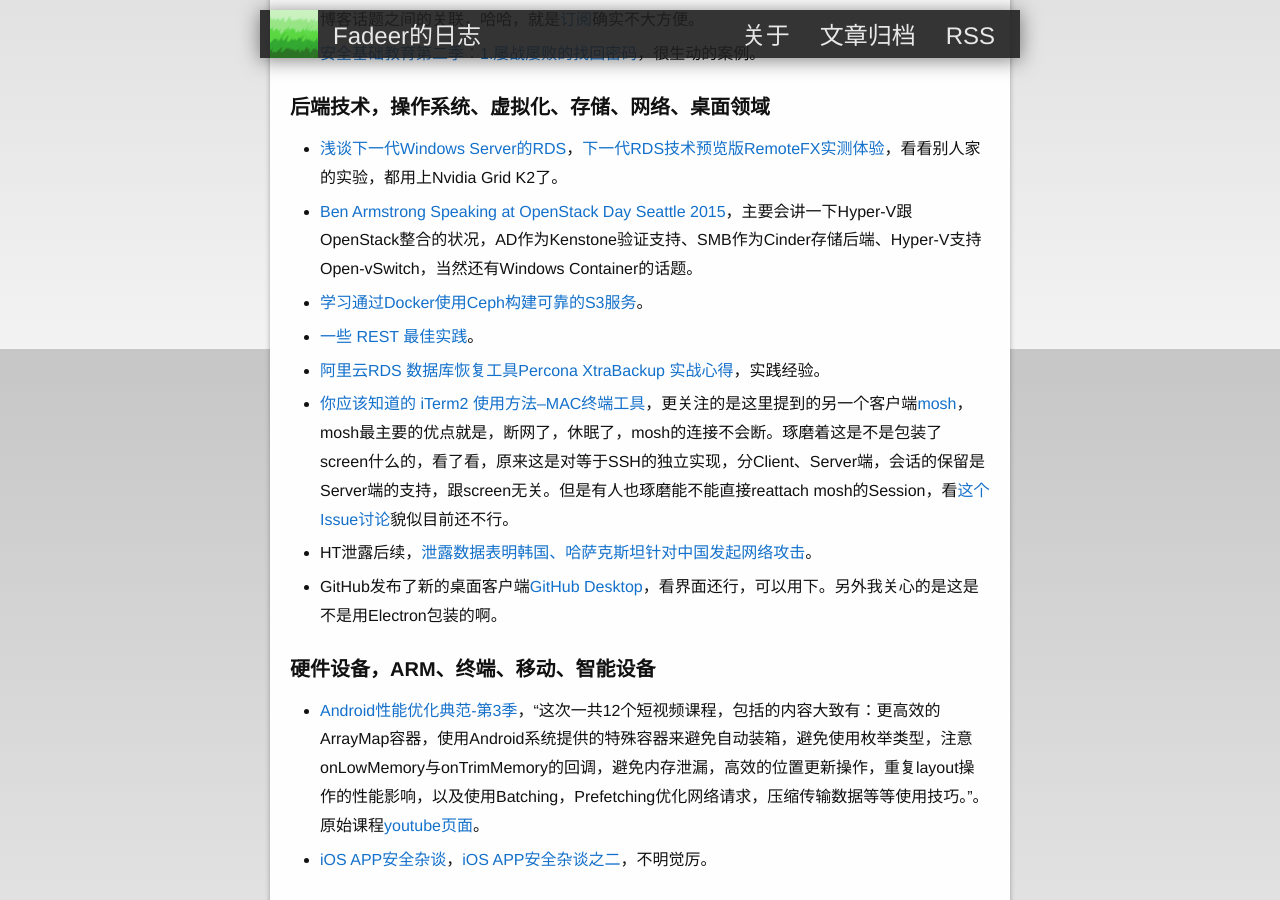
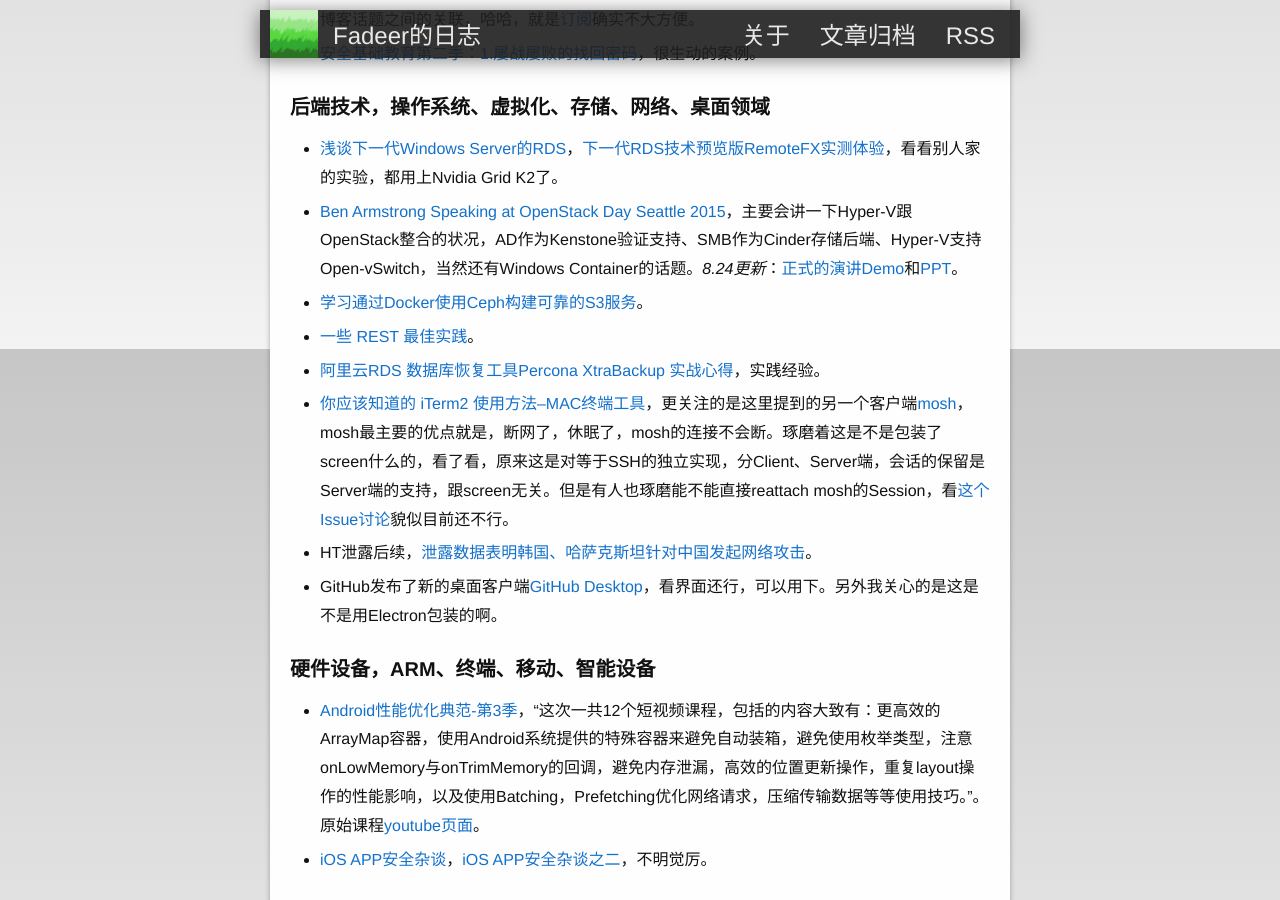
Before and after one commit to fadeer/fadeer.github.io, a Jekyll site: the page built from _posts/weekly/2015-08-17-weekly-35.markdown, in a window 1280 px wide and 900 px high, scrolled down 551 px. Built offline with Jekyll 4.4.1, drawn with Linux system fonts in a browser that asks for light colours.

Commit message:
update post

```diff
--- a/_posts/weekly/2015-08-17-weekly-35.markdown
+++ b/_posts/weekly/2015-08-17-weekly-35.markdown
@@ -21,7 +21,7 @@
 后端技术，操作系统、虚拟化、存储、网络、桌面领域
 ----
 * [浅谈下一代Windows Server的RDS](http://rdsrv.blog.51cto.com/2996778/1675721)，[下一代RDS技术预览版RemoteFX实测体验](http://rdsrv.blog.51cto.com/2996778/1683695)，看看别人家的实验，都用上Nvidia Grid K2了。
-* [Ben Armstrong Speaking at OpenStack Day Seattle 2015](http://blogs.msdn.com/b/virtual_pc_guy/archive/2015/08/10/i-m-speaking-at-openstack-day-seattle-2015.aspx)，主要会讲一下Hyper-V跟OpenStack整合的状况，AD作为Kenstone验证支持、SMB作为Cinder存储后端、Hyper-V支持Open-vSwitch，当然还有Windows Container的话题。
+* [Ben Armstrong Speaking at OpenStack Day Seattle 2015](http://blogs.msdn.com/b/virtual_pc_guy/archive/2015/08/10/i-m-speaking-at-openstack-day-seattle-2015.aspx)，主要会讲一下Hyper-V跟OpenStack整合的状况，AD作为Kenstone验证支持、SMB作为Cinder存储后端、Hyper-V支持Open-vSwitch，当然还有Windows Container的话题。*8.24更新*：[正式的演讲Demo](http://blogs.msdn.com/b/virtual_pc_guy/archive/2015/08/21/my-hyper-v-presentation-at-openstack-day-seattle-2015.aspx)和[PPT](https://github.com/BenjaminArmstrong/Presentations/blob/master/OpenStack%20+%20Containers%20+%20Hyper-V.PPTX?raw=true)。
 * [学习通过Docker使用Ceph构建可靠的S3服务](http://www.chenshake.com/learning-through-docker-ceph-build-reliable-s3-services/)。
 * [一些 REST 最佳实践](http://colobu.com/2015/08/10/some-REST-best-practices/)。
 * [阿里云RDS 数据库恢复工具Percona XtraBackup 实战心得](http://www.chenghuiyong.com/percona.html)，实践经验。
```
